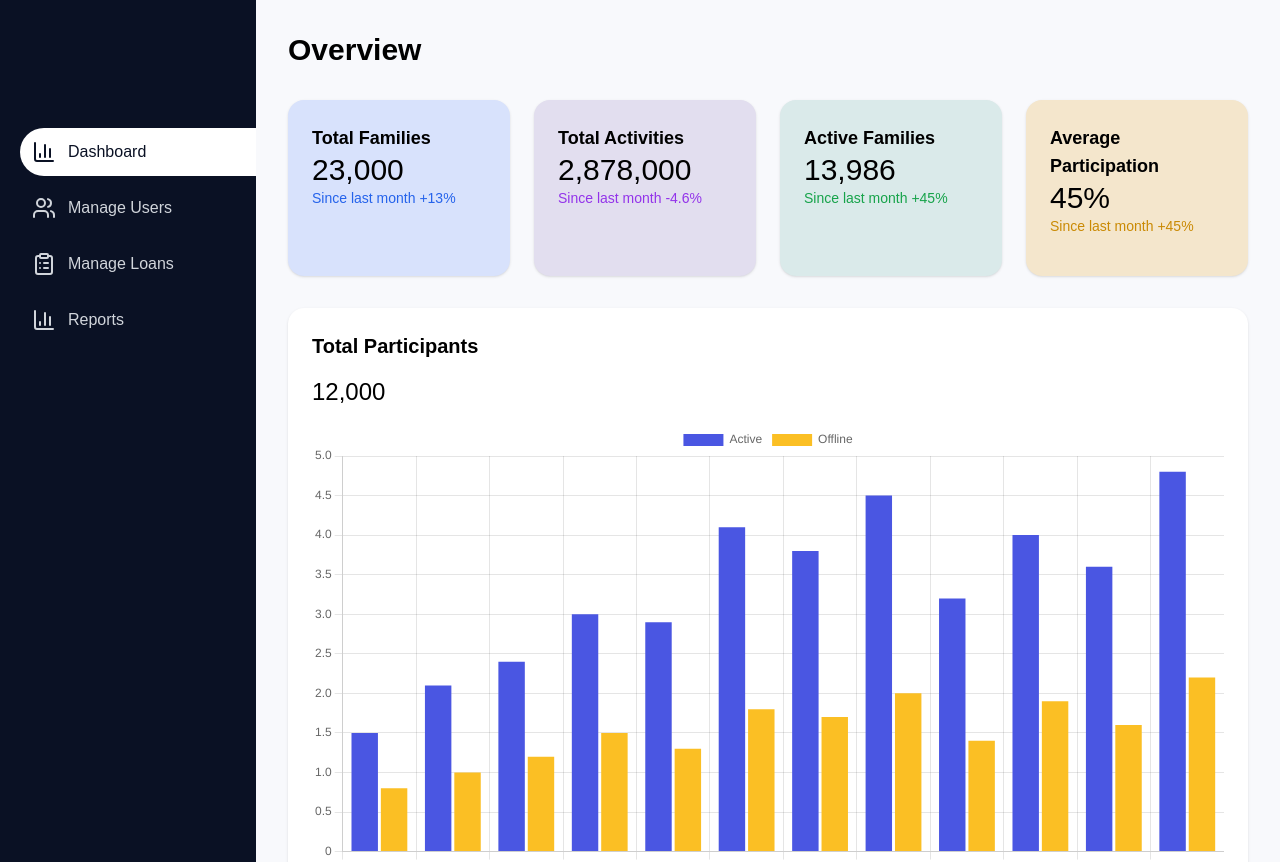
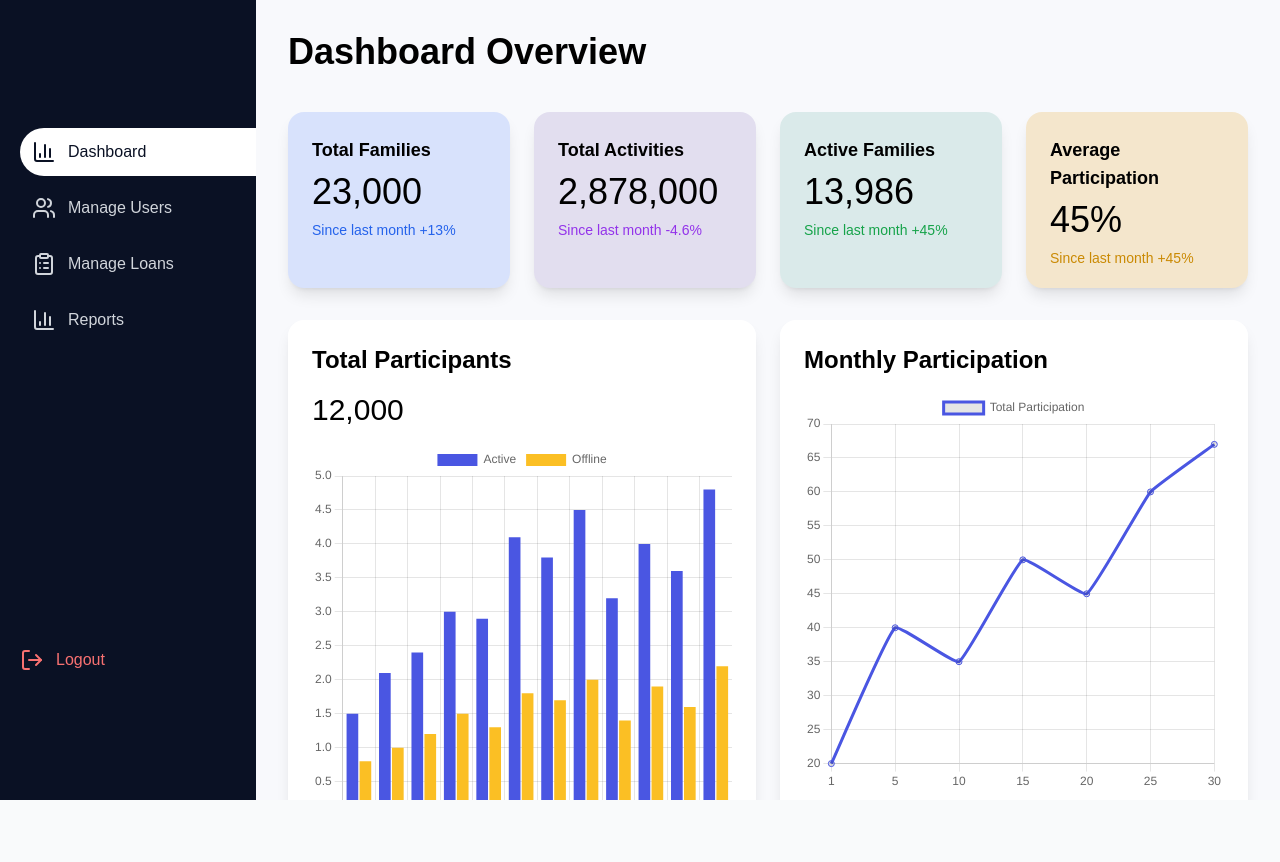
Before and after one commit to KOlivier2119/credora, a Next.js app: page /dashboard in a window 1280 px wide. Shown: the top 862 px of the page. After the commit the page ends 800 px from the top, so only its background shows below. Built offline with nearby package versions, Linux system fonts and the light colour scheme.

Commit message:
increasing the height

```diff
--- a/app/dashboard/page.tsx
+++ b/app/dashboard/page.tsx
@@ -1,22 +1,23 @@
 'use client';
+
 import { Chart, registerables } from 'chart.js';
 import { Bar, Line } from 'react-chartjs-2';
-import Sidebar from "../../components/SideBar";
+import Sidebar from '../../components/SideBar';
 
 Chart.register(...registerables);
 
 const participantData = {
-  labels: ["Jan", "Feb", "Mar", "Apr", "May", "Jun", "Jul", "Aug", "Sep", "Oct", "Nov", "Dec"],
+  labels: ['Jan', 'Feb', 'Mar', 'Apr', 'May', 'Jun', 'Jul', 'Aug', 'Sep', 'Oct', 'Nov', 'Dec'],
   datasets: [
     {
-      label: "Active",
+      label: 'Active',
       data: [1.5, 2.1, 2.4, 3.0, 2.9, 4.1, 3.8, 4.5, 3.2, 4.0, 3.6, 4.8],
-      backgroundColor: "#4A56E2",
+      backgroundColor: '#4A56E2',
     },
     {
-      label: "Offline",
+      label: 'Offline',
       data: [0.8, 1.0, 1.2, 1.5, 1.3, 1.8, 1.7, 2.0, 1.4, 1.9, 1.6, 2.2],
-      backgroundColor: "#FBBF24",
+      backgroundColor: '#FBBF24',
     },
   ],
 };
@@ -25,9 +26,9 @@ const monthlyData = {
   labels: [1, 5, 10, 15, 20, 25, 30],
   datasets: [
     {
-      label: "Total Participation",
+      label: 'Total Participation',
       data: [20, 40, 35, 50, 45, 60, 67],
-      borderColor: "#4A56E2",
+      borderColor: '#4A56E2',
       fill: false,
       tension: 0.1,
     },
@@ -39,44 +40,61 @@ export default function Dashboard() {
     <div className="flex min-h-screen bg-[#F8F9FC] text-black">
       <Sidebar />
 
-      <main className="flex-1 p-8 overflow-auto">
-        <h1 className="text-3xl font-semibold mb-8">Overview</h1>
+      <main className="flex-1 p-8 overflow-auto h-screen">
+        <h1 className="text-4xl font-bold mb-10">Dashboard Overview</h1>
 
         <div className="grid grid-cols-4 gap-6 mb-8">
-          <div className="p-6 bg-[#D8E2FC] rounded-2xl shadow h-44">
-            <p className="text-lg font-semibold">Total Families</p>
-            <p className="text-3xl">23,000</p>
-            <p className="text-sm text-blue-600">Since last month +13%</p>
+          {[
+            { title: 'Total Families', value: '23,000', trend: '+13%', color: 'text-blue-600', bg: 'bg-[#D8E2FC]' },
+            { title: 'Total Activities', value: '2,878,000', trend: '-4.6%', color: 'text-purple-600', bg: 'bg-[#E2DEEF]' },
+            { title: 'Active Families', value: '13,986', trend: '+45%', color: 'text-green-600', bg: 'bg-[#DAEAEA]' },
+            { title: 'Average Participation', value: '45%', trend: '+45%', color: 'text-yellow-600', bg: 'bg-[#F4E6CC]' },
+          ].map((item, index) => (
+            <div key={index} className={`${item.bg} p-6 rounded-2xl shadow-lg h-44`}>
+              <p className="text-lg font-semibold mb-2">{item.title}</p>
+              <p className="text-4xl mb-2">{item.value}</p>
+              <p className={`text-sm ${item.color}`}>Since last month {item.trend}</p>
+            </div>
+          ))}
+        </div>
+
+        <div className="grid grid-cols-2 gap-6 h-[calc(100vh-20rem)]">
+          <div className="p-6 bg-white rounded-2xl shadow-lg">
+            <h2 className="text-2xl font-semibold mb-4">Total Participants</h2>
+            <p className="text-3xl mb-4">12,000</p>
+            <div className="h-[400px]"> {/* Increased height */}
+              <Bar
+                data={participantData}
+                options={{
+                  responsive: true,
+                  maintainAspectRatio: false,
+                  plugins: {
+                    legend: {
+                      position: 'top',
+                    },
+                  },
+                }}
+              />
+            </div>
           </div>
 
-          <div className="p-6 bg-[#E2DEEF] rounded-2xl shadow h-44">
-            <p className="text-lg font-semibold">Total Activities</p>
-            <p className="text-3xl">2,878,000</p>
-            <p className="text-sm text-purple-600">Since last month -4.6%</p>
+          <div className="p-6 bg-white rounded-2xl shadow-lg">
+            <h2 className="text-2xl font-semibold mb-4">Monthly Participation</h2>
+            <div className="h-[400px]"> {/* Increased height */}
+              <Line
+                data={monthlyData}
+                options={{
+                  responsive: true,
+                  maintainAspectRatio: false,
+                  plugins: {
+                    legend: {
+                      position: 'top',
+                    },
+                  },
+                }}
+              />
+            </div>
           </div>
-
-          <div className="p-6 bg-[#DAEAEA] rounded-2xl shadow h-44">
-            <p className="text-lg font-semibold">Active Families</p>
-            <p className="text-3xl">13,986</p>
-            <p className="text-sm text-green-600">Since last month +45%</p>
-          </div>
-
-          <div className="p-6 bg-[#F4E6CC] rounded-2xl shadow h-44">
-            <p className="text-lg font-semibold">Average Participation</p>
-            <p className="text-3xl">45%</p>
-            <p className="text-sm text-yellow-600">Since last month +45%</p>
-          </div>
-        </div>
-
-        <div className="p-6 bg-white rounded-2xl shadow mb-8">
-          <h2 className="text-xl font-semibold mb-4">Total Participants</h2>
-          <p className="text-2xl mb-4">12,000</p>
-          <Bar data={participantData} options={{ responsive: true }} />
-        </div>
-
-        <div className="p-6 bg-white rounded-2xl shadow">
-          <h2 className="text-xl font-semibold mb-4">Monthly Participation</h2>
-          <Line data={monthlyData} options={{ responsive: true }} />
         </div>
       </main>
     </div>
```
